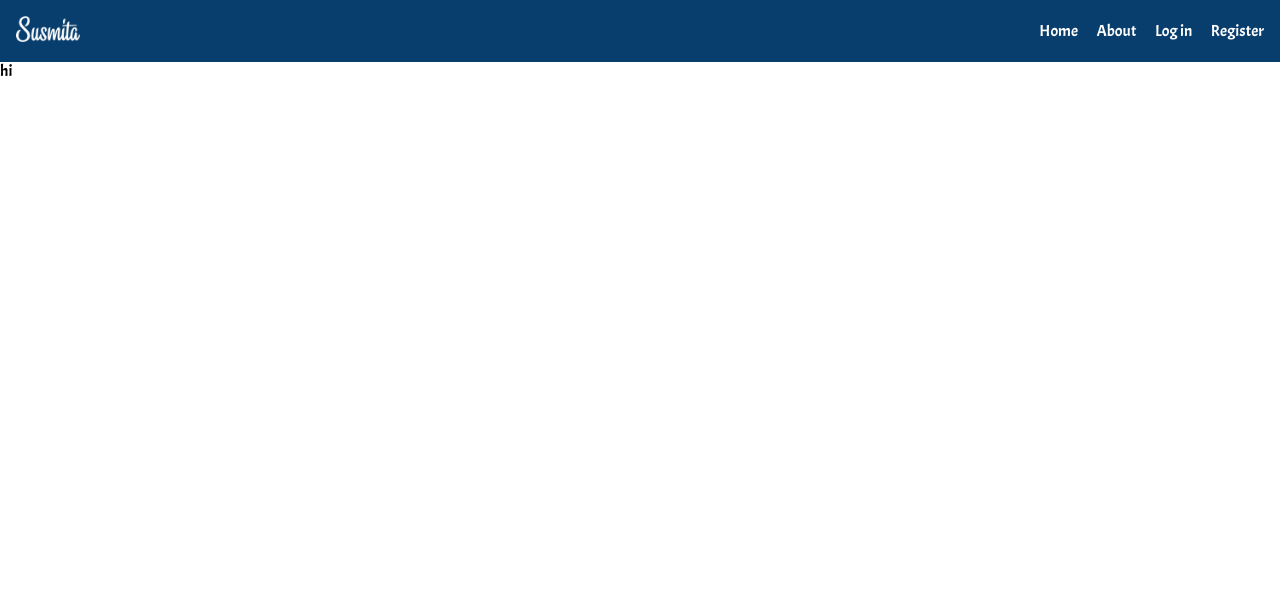
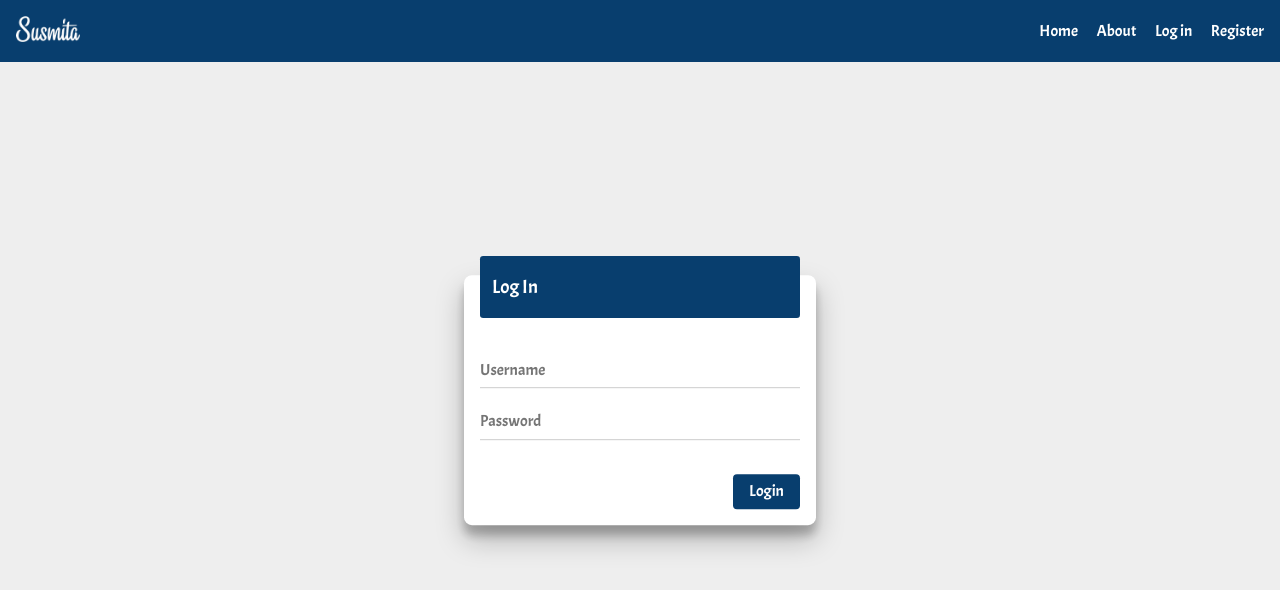
Before and after one commit to susmishrestha/ResponsiveMenu, a plain HTML site: page login.html in a window 1280 px wide. Drawn offline with nearby package versions, Linux system fonts and the light colour scheme.

Commit message:
Login form completed

```diff
--- a/css/style.scss
+++ b/css/style.scss
@@ -2,15 +2,24 @@
   font-family: "Acme", sans-serif;
 }
 
+.flex {
+  display: flex;
+}
+
+.jcsb {
+  justify-content: space-between;
+}
+
+body {
+  background-color: #eee;
+}
 header {
-  position: fixed;
+  position: absolute;
   top: 0;
   left: 0;
   right: 0;
   align-items: center;
   color: white;
-  display: flex;
-  justify-content: space-between;
   background-color: rgb(8, 62, 110);
   padding: 1rem;
   .logo {
@@ -56,3 +65,51 @@ header {
 #content {
   padding-top: 3.9rem;
 }
+
+input {
+  width: 20rem;
+  border: none;
+  border-bottom: 1px solid #ccc;
+  padding: 0.5rem 0;
+  margin-bottom: 1rem;
+}
+
+.btn {
+  text-align: right;
+  button {
+    border: none;
+    border-radius: 0.25rem;
+    padding: 0.5rem 1rem;
+    color: white;
+
+    &.btn-blue {
+      background-color: rgb(8, 62, 110);
+    }
+    &.btn-red {
+      background-color: red;
+    }
+  }
+}
+
+.completely-center {
+  position: fixed;
+  top: 50%;
+  left: 50%;
+  transform: translate(-50%, -50%);
+}
+
+.card {
+  background-color: white;
+  padding: 1rem;
+  border-radius: 0.5rem;
+  box-shadow: 0 14px 28px rgba(0, 0, 0, 0.25), 0 10px 10px rgba(0, 0, 0, 0.22);
+
+  .cardHeader {
+    background-color: rgb(8, 62, 110);
+    color: white;
+    padding: 1.25rem 0.75rem;
+    border-radius: 0.2rem;
+    transform: translateY(-2.2rem);
+    font-size: 1.2rem;
+  }
+}
--- a/index.html
+++ b/login.html
@@ -18,7 +18,7 @@
     <link rel="stylesheet" href="css/style.css" />
   </head>
   <body>
-    <header>
+    <header class="flex jcsb">
       <div class="logo">
         <img src="images/susLogo.png" alt="" />
       </div>
@@ -32,7 +32,21 @@
         <span>Register</span>
       </nav>
     </header>
-    <div id="content">hi</div>
+    <div id="content">
+      <div class="completely-center card">
+        <div class="cardHeader">
+          Log In
+        </div>
+        <form action="">
+          <input type="text" placeholder="Username" /> <br />
+          <input type="password" placeholder="Password" /> <br />
+          <br />
+          <div class="btn">
+            <button class="btn-blue">Login</button>
+          </div>
+        </form>
+      </div>
+    </div>
     <script>
       function myFunction() {
         document.querySelector("nav").classList.toggle("active");
```
Also changed, not shown: css/style.css, 1 other file.
